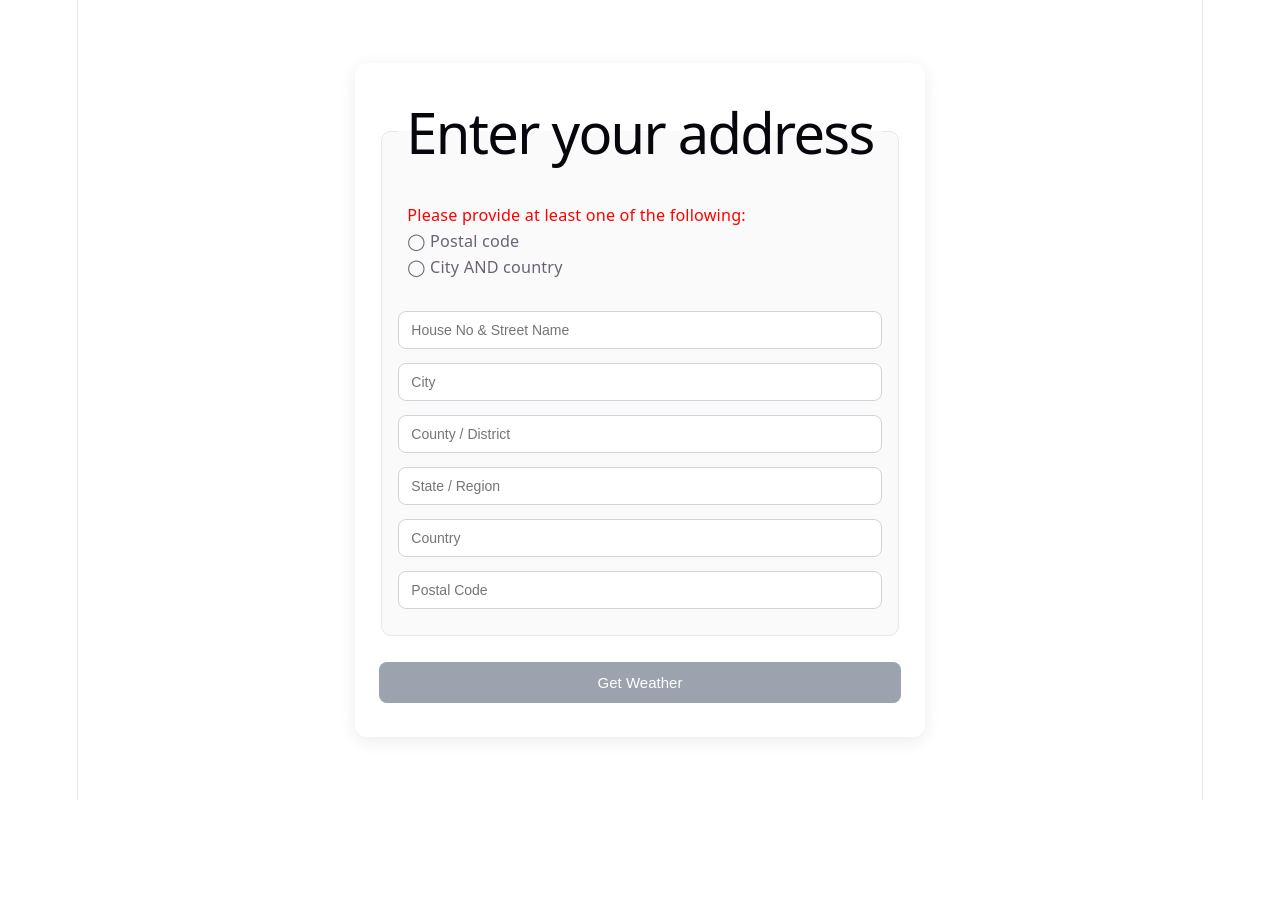
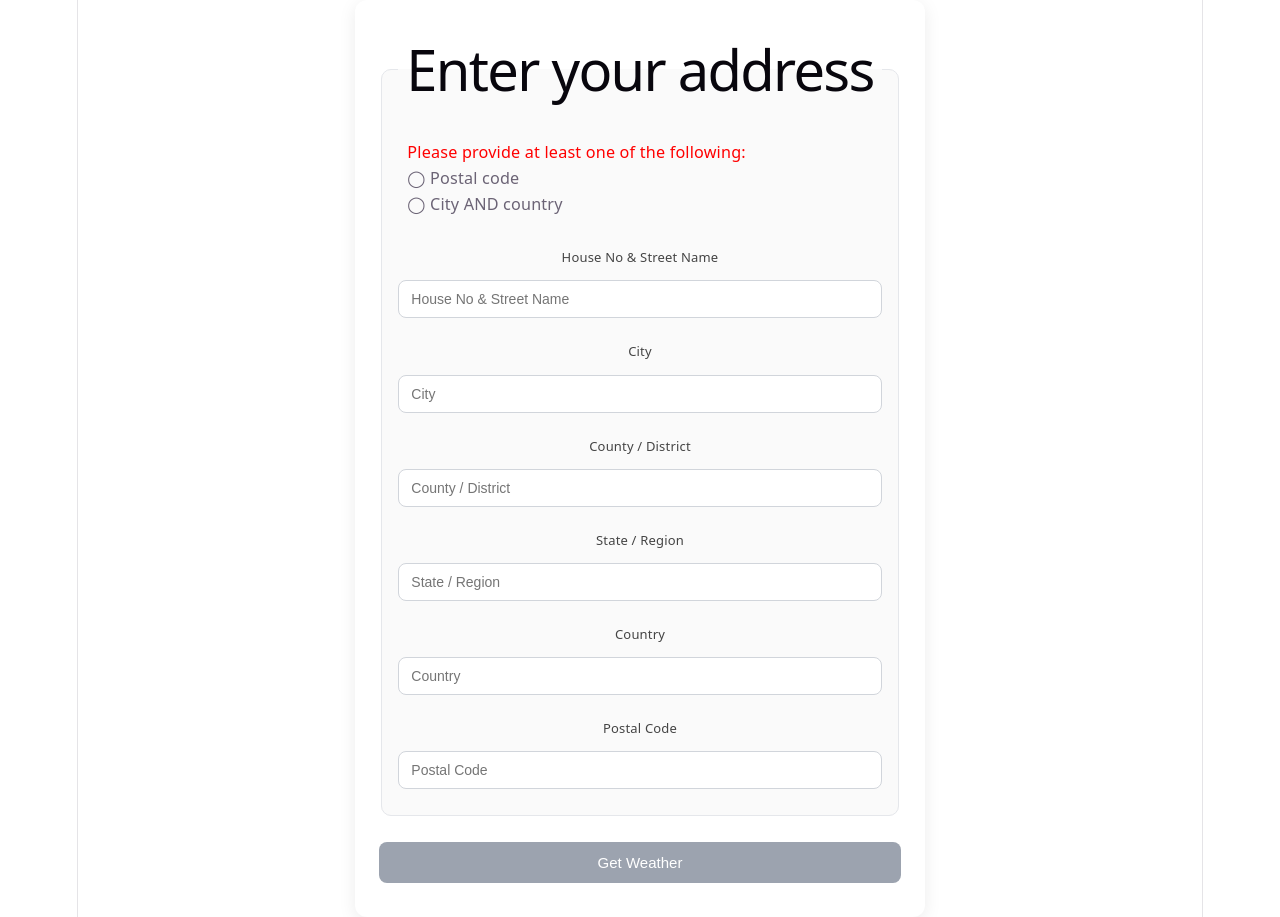
Before and after one commit to kgulbarg/Sky-Pin, a React (Vite) app in the folder frontend/skypin-frontend/: page / in a window 1280 px wide. Before the commit the page ends 800 px from the top, so only its background shows below. Built offline with nearby package versions, Linux system fonts and the light colour scheme.

Commit message:
fix frontend review comments for accessibility and CSS scoping
Agent-Logs-Url: https://github.com/kgulbarg/Sky-Pin/sessions/f83a1f03-1d53-479f-a9d7-ca22ad491bb8

Co-authored-by: kgulbarg <165848723+kgulbarg@users.noreply.github.com>

```diff
--- a/frontend/skypin-frontend/index.html
+++ b/frontend/skypin-frontend/index.html
@@ -2,7 +2,7 @@
 <html lang="en">
   <head>
     <meta charset="UTF-8" />
-    <link rel="icon" type="image" href="/logo.png" />
+    <link rel="icon" type="image/png" href="/logo.png" />
     <meta name="viewport" content="width=device-width, initial-scale=1.0" />
     <title>skypin-frontend</title>
   </head>
--- a/frontend/skypin-frontend/src/App.css
+++ b/frontend/skypin-frontend/src/App.css
@@ -1,5 +1,5 @@
 /* Form container */
-form {
+#addressForm {
   max-width: 620px;
   margin: auto;
   background: white;
@@ -9,7 +9,7 @@ form {
 }
 
 /* Field grouping */
-fieldset {
+#addressForm fieldset {
   border: 1px solid #e5e7eb;
   border-radius: 10px;
   padding: 16px;
@@ -17,7 +17,7 @@ fieldset {
   background: #fafafa;
 }
 
-legend {
+#addressForm legend {
   font-weight: bold;
   font-size: 14px;
   padding: 0 8px;
@@ -25,7 +25,7 @@ legend {
 }
 
 /* Labels */
-label {
+#addressForm label {
   display: block;
   margin-top: 10px;
   margin-bottom: 6px;
@@ -34,7 +34,7 @@ label {
 }
 
 /* Inputs */
-input {
+#addressForm input {
   width: 100%;
   padding: 10px 12px;
   border: 1px solid #d1d5db;
@@ -48,13 +48,13 @@ input {
 }
 
 /* Focus state */
-input:focus {
+#addressForm input:focus {
   border-color: #3b82f6;
   box-shadow: 0 0 0 3px rgba(59,130,246,0.15);
 }
 
 /* Button */
-button {
+#addressForm button {
   width: 100%;
   padding: 12px;
   background: #071431;
@@ -67,11 +67,11 @@ button {
   transition: 0.2s ease;
 }
 
-button:hover {
+#addressForm button:hover {
   background: #271e2e;
 }
 
-button:disabled {
+#addressForm button:disabled {
   background: #9ca3af;
   cursor: not-allowed;
 }
@@ -85,7 +85,7 @@ button:disabled {
 
 /* Responsive tweaks */
   @media (max-width: 600px) {
-  form {
+  #addressForm {
     padding: 16px;
     margin: 10px;
   }
--- a/frontend/skypin-frontend/src/App.jsx
+++ b/frontend/skypin-frontend/src/App.jsx
@@ -31,7 +31,7 @@ function App() {
             <fieldset>
               <legend><h1>Enter your address</h1></legend>
 
-              <div style={{ fontSize: "0.9rem", marginBottom: "1rem", padding: "0.5rem", alignItems: "left"}}>
+              <div style={{ fontSize: "0.9rem", marginBottom: "1rem", padding: "0.5rem", textAlign: "left" }}>
                 <div style={{ marginBottom: "0rem", color: isValid ? "green" : "red", display: "flex" }}>Please provide at least one of the following:</div>
                 <div style={{ marginBottom: "0rem", display: "flex" }}>
                   <span>{postalcode.trim() !== "" ? "✓" : "◯"}</span> &nbsp;Postal code
@@ -41,12 +41,14 @@ function App() {
                 </div>
               </div>
 
+              <label htmlFor="street">House No & Street Name</label>
               <input
                 type="text"
+                id="street"
                 name="street"
                 placeholder="House No & Street Name"
               />
-              <br />
+              <label htmlFor="city">City</label>
               <input
                 type="text"
                 id="city"
@@ -54,15 +56,16 @@ function App() {
                 value={city}
                 onChange={(e) => setCity(e.target.value)}
               />
-              <br />
+              <label htmlFor="county">County / District</label>
               <input
                 type="text"
+                id="county"
                 name="county"
                 placeholder="County / District"
               />
-              <br />
-              <input type="text" name="state" placeholder="State / Region" />
-              <br />
+              <label htmlFor="state">State / Region</label>
+              <input type="text" id="state" name="state" placeholder="State / Region" />
+              <label htmlFor="country">Country</label>
               <input
                 type="text"
                 id="country"
@@ -70,7 +73,7 @@ function App() {
                 value={country}
                 onChange={(e) => setCountry(e.target.value)}
               />
-            <br />
+              <label htmlFor="postalcode">Postal Code</label>
               <input
                 type="text"
                 id="postalcode"
@@ -82,7 +85,7 @@ function App() {
 
             <button type="submit" disabled={!isValid}>Get Weather</button>
 
-            <p id="error" style={{ color: "red" }}>{error}</p>
+            <p id="error">{error}</p>
           </form>
         </div>
       </section>
```
Lines whose indentation alone changed are shown as unchanged.
